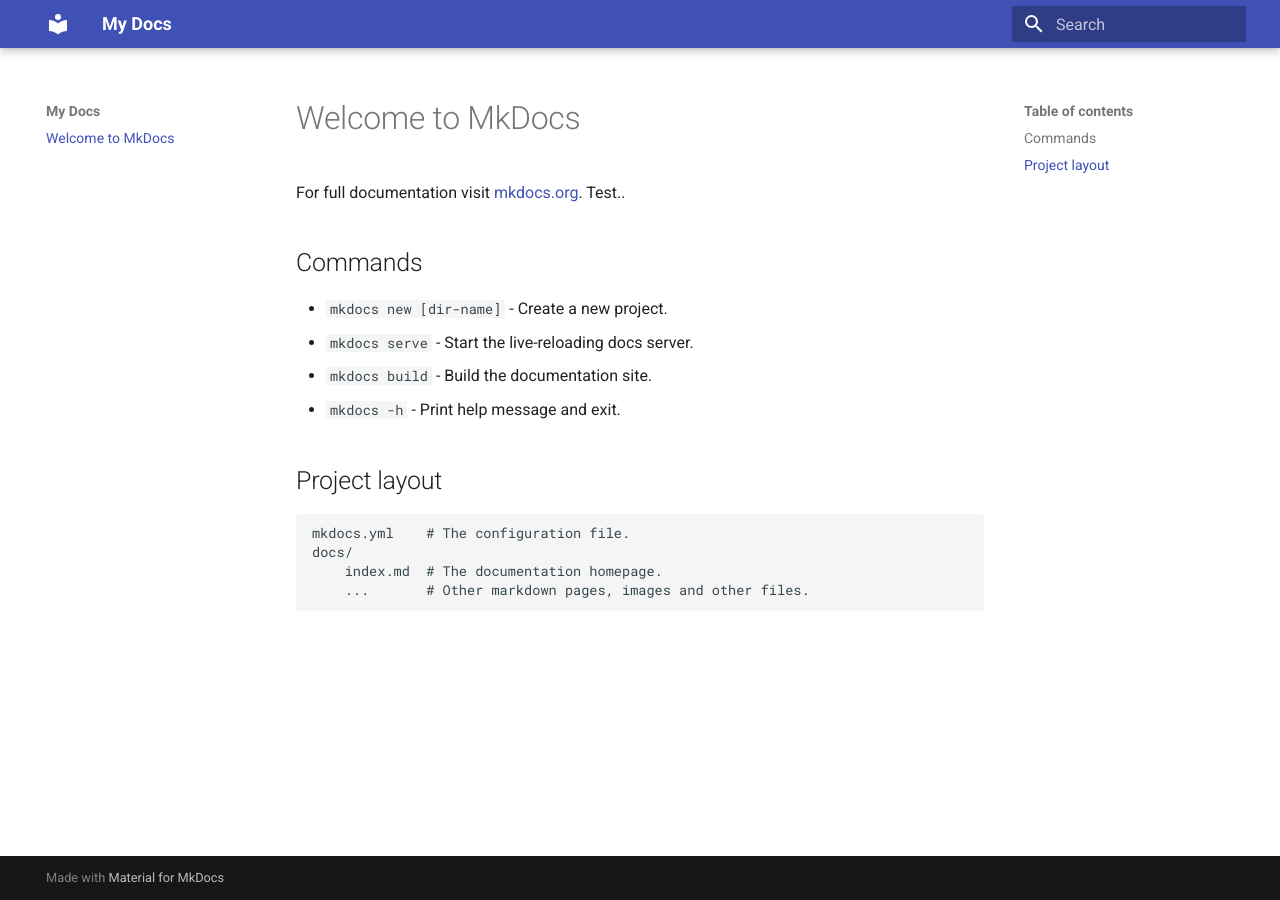
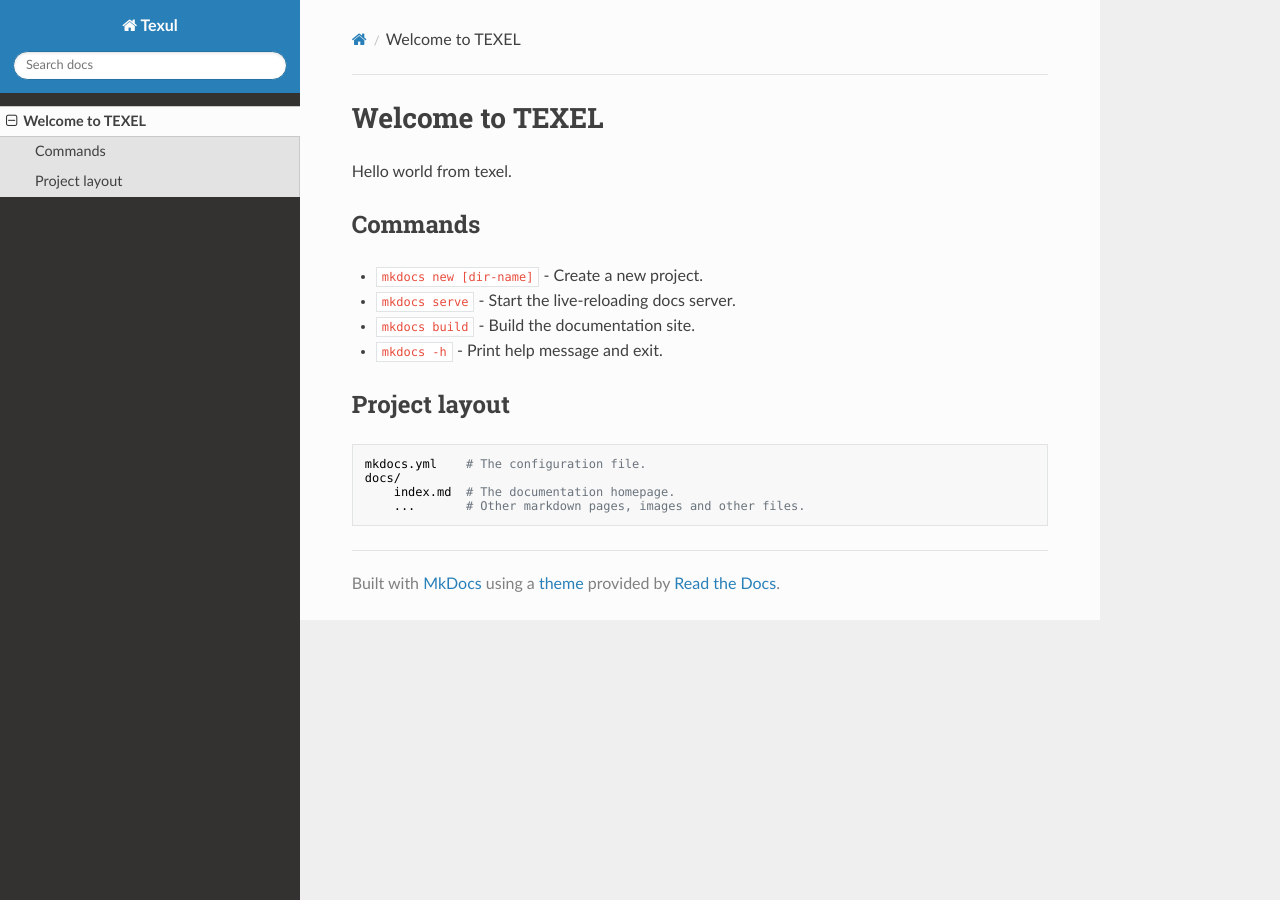
Before and after one commit to lbinria/lbinria.blog.github.io, an MkDocs documentation site: the page built from docs/index.md, in a window 1280 px wide. Built offline with MkDocs 1.6.1, drawn with Linux system fonts in a browser that asks for light colours; nearby versions of some CDN libraries.

Commit message:
Some updates

```diff
--- a/docs/index.md
+++ b/docs/index.md
@@ -1,7 +1,6 @@
-# Welcome to MkDocs
+# Welcome to TEXEL
 
-For full documentation visit [mkdocs.org](https://www.mkdocs.org).
-Test..
+Hello world from texel.
 
 ## Commands
 
--- a/mkdocs.yml
+++ b/mkdocs.yml
@@ -1,3 +1,3 @@
-site_name: My Docs
+site_name: Texul
 theme:
-    name: material
+    name: readthedocs
```
Also changed, not shown: 1 other file.
